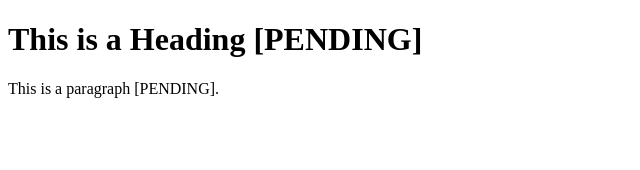
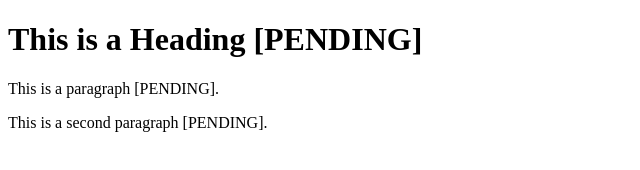
Before and after one commit to airvzxf/taller-github-2025-12-19, a plain HTML site: page src/index.html in a window 1280 px wide. Shown: the whole page, without its empty margins (0-640 px from the left). Drawn offline with Linux system fonts and the light colour scheme.

Commit message:
Agregue un segundo parrafo.

```diff
--- a/src/index.html
+++ b/src/index.html
@@ -6,10 +6,9 @@
 </head>
 
 <body>
-
     <h1>This is a Heading [PENDING]</h1>
     <p>This is a paragraph [PENDING].</p>
-
+    <p>This is a second paragraph [PENDING].</p>
 </body>
 
 </html>
```
